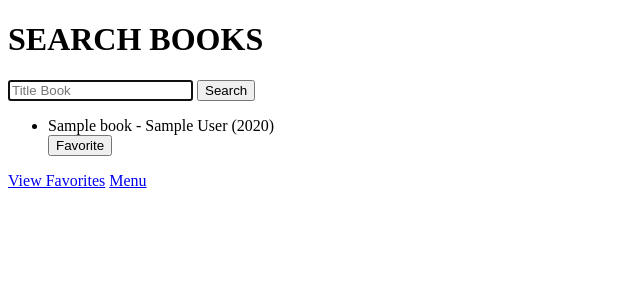
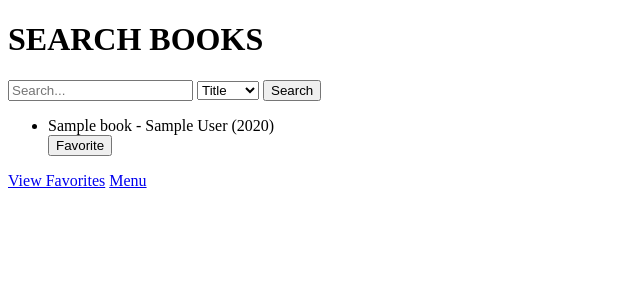
Before and after one commit to dKlein22/books-web, a Flask app: template templates/search.html in a window 1280 px wide. Shown: the top 300 px of the page, without its empty margins (0-640 px from the left). Run offline with Flask 3, Linux system fonts and the light colour scheme; the template is opened without the code that fills it: most values are stand-ins (such as "Sample title", 1, 10 or a date in 2020); parts of the project's set-up code (start-up, migrations or seed data) failed here and were passed over.

Commit message:
update route and template search

```diff
--- a/routes/books.py
+++ b/routes/books.py
@@ -1,21 +1,30 @@
 from authorization.required import login_required
 from flask import Blueprint, flash, request, render_template, redirect, session, url_for
-from repository.books import search_title
+from repository.books import search_title, search_genre, search_author
 from repository.database import get_db
 from repository.favorites import add_favorite, del_favorite, list_favorites, is_favorite
 
 books_bp = Blueprint("books", __name__)
+search_functions = {
+        "title": search_title,
+        "genre": search_genre,
+        "author": search_author,
+    }
+
 
 @books_bp.route("/search")
 @login_required
 def search():
 
-    title = request.args.get("title")
+    query = request.args.get("query")
+    criteria = request.args.get("criteria")
+
     connection = get_db()
 
-    results = search_title(connection, title) if title else []
+    search_function = search_functions.get(criteria, search_title)
+    results = search_function(connection, query) if query else []
 
-    return render_template("search.html", results=results)
+    return render_template("search.html", results=results, criteria=criteria)
 
 @books_bp.route("/add_favorite", methods=["POST"])
 @login_required
--- a/templates/search.html
+++ b/templates/search.html
@@ -3,8 +3,15 @@
 {% block body %}
     <h1>SEARCH BOOKS</h1>
 
-    <form method="get">
-        <input autocomplete="off" autofocus name="title" placeholder="Title Book" type="text">
+    <form method="get" action="{{ url_for('books.search') }}">
+        <input name="query" placeholder="Search..." type="text">
+
+        <select name="criteria">
+            <option value="title" {% if criteria == "title" %}selected{% endif %}>Title</option>
+            <option value="genre" {% if criteria == "genre" %}selected{% endif %}>Genre</option>
+            <option value="author" {% if criteria == "author" %}selected{% endif %}>Author</option>
+        </select>
+
         <button type="submit">Search</button>
     </form>
 
```
